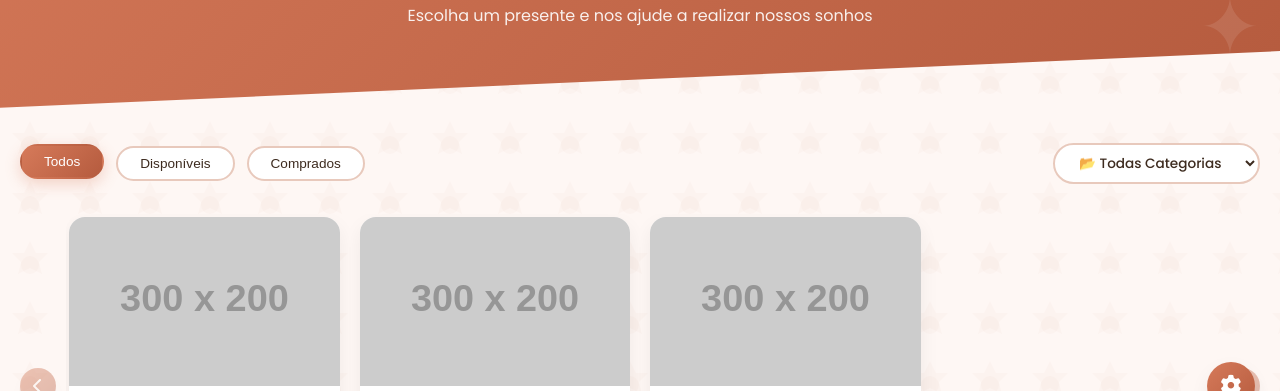
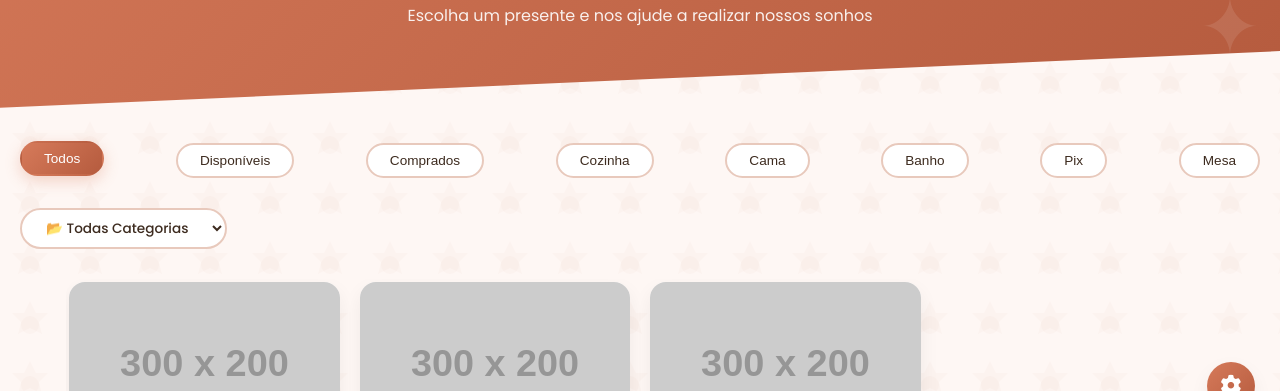
Before and after one commit to MessiasSj/lista-presentes-casamento, a plain HTML site: page index.html in a window 1280 px wide. Shown: the part 365-756 px from the top of the page. Drawn offline with nearby package versions, Linux system fonts and the light colour scheme; no server answers; placeholder pictures from the web are drawn by us.

Commit message:
Update index.html

```diff
--- a/index.html
+++ b/index.html
@@ -98,11 +98,17 @@
 
 <main class="container">
     <div class="filters">
-        <div class="filter-group">
-            <button class="filter-btn active" data-filter="all">Todos</button>
-            <button class="filter-btn" data-filter="available">Disponíveis</button>
-            <button class="filter-btn" data-filter="purchased">Comprados</button>
-        </div>
+    <button class="filter-btn active" data-filter="all">Todos</button>
+    <button class="filter-btn" data-filter="available">Disponíveis</button>
+    <button class="filter-btn" data-filter="purchased">Comprados</button>
+
+    <!-- Botões de Categorias Fixos -->
+    <button class="filter-btn category-btn" data-category="Cozinha">Cozinha</button>
+    <button class="filter-btn category-btn" data-category="Cama">Cama</button>
+    <button class="filter-btn category-btn" data-category="Banho">Banho</button>
+    <button class="filter-btn category-btn" data-category="Pix">Pix</button>
+    <button class="filter-btn category-btn" data-category="Mesa">Mesa</button>
+    </div>
 
         <div class="filter-group">
             <select id="categoryFilter" class="category-select">
```
